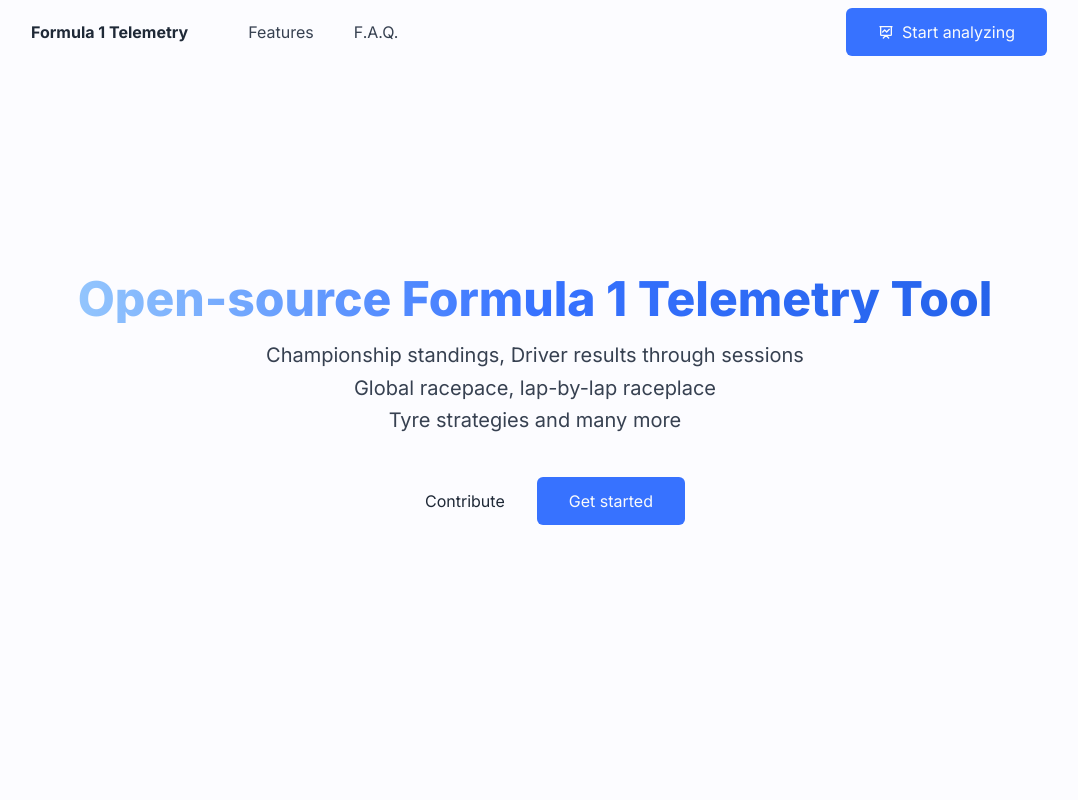
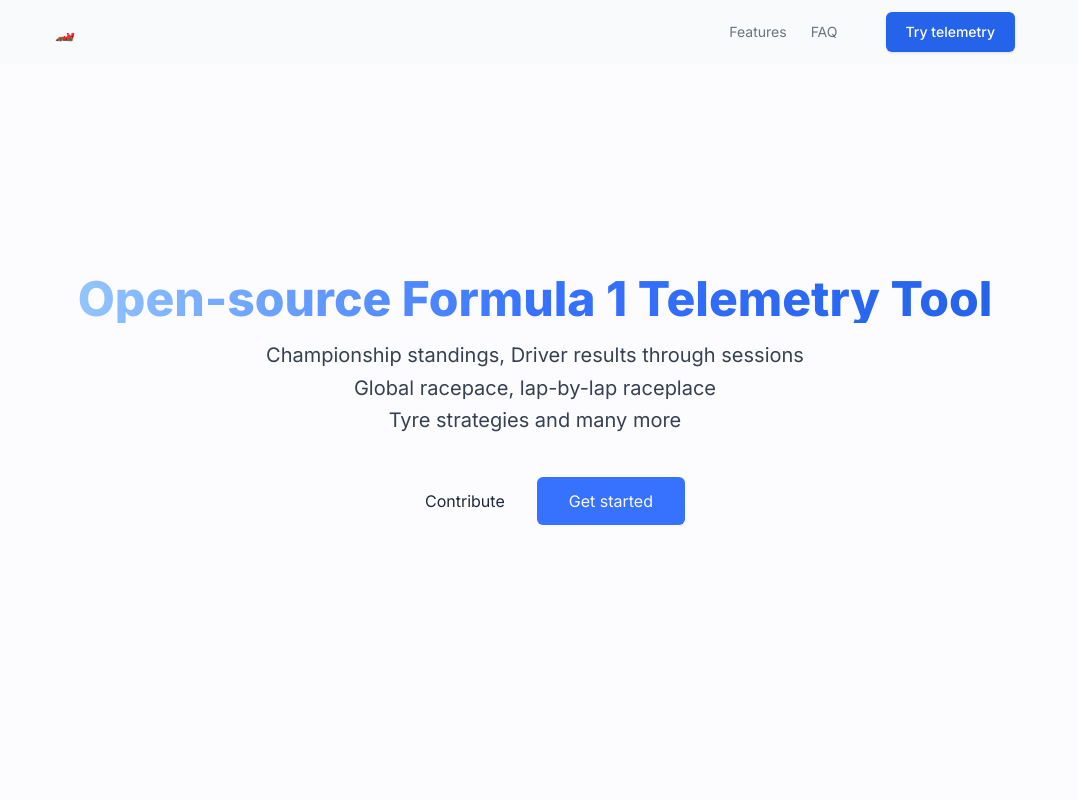
Before and after one commit to milan-codes/the-briefing-room, a Next.js app: page / in a window 1280 px wide. Shown: the top 800 px of the page, without its empty margins (105-1183 px from the left). Built offline with nearby package versions, Linux system fonts and the light colour scheme; some icons are missing.

Commit message:
Redesigned navbar

```diff
--- a/src/components/landing/Navbar/Navbar.tsx
+++ b/src/components/landing/Navbar/Navbar.tsx
@@ -1,65 +1,51 @@
-import { Disclosure } from "@headlessui/react";
-import { MenuIcon, XIcon } from "@heroicons/react/outline";
-import Link from "next/link";
-import { UrlObject } from "url";
-import NavbarButton from "./NavbarButton";
+const Navbar: React.FC = () => (
+  <header aria-label="Site Header" className="bg-gray-50">
+    <div className="mx-auto max-w-screen-lg px-4 sm:px-6 lg:px-8">
+      <div className="flex h-16 items-center justify-between">
+        <div className="flex-1 md:flex md:items-center md:gap-12">
+          <a className="block text-teal-600" href="/">
+            <span className="sr-only">Home</span>
+            🏎️
+          </a>
+        </div>
 
-interface LinkProps {
-  name: string;
-  href: string | UrlObject;
-}
+        <div className="md:flex md:items-center md:gap-12">
+          <nav aria-label="Site Nav" className="hidden md:block">
+            <ul className="flex items-center gap-6 text-sm">
+              <li>
+                <a className="text-gray-500 transition hover:text-gray-500/75" href="/">
+                  Features
+                </a>
+              </li>
 
-interface NavbarProps {
-  links: LinkProps[];
-}
+              <li>
+                <a className="text-gray-500 transition hover:text-gray-500/75" href="/">
+                  FAQ
+                </a>
+              </li>
+            </ul>
+          </nav>
 
-const Navbar: React.FC<NavbarProps> = ({ links }) => (
-  <Disclosure as="nav" className="bg-[#FCFCFF] dark:bg-[#0A0F0D] px-2 sm:px-0">
-    {({ open }) => (
-      <>
-        <div className="max-w-5xl mx-auto h-16 relative flex items-center justify-start">
-          {/* Mobile Navigation Menu button */}
-          <Disclosure.Button className="p-2 rounded-md duration-200 text-gray-800 dark:text-gray-200 hover:bg-gray-100 dark:hover:bg-gray-900 sm:hidden">
-            {open ? <XIcon className="h-6 w-6" /> : <MenuIcon className="h-6 w-6" />}
-          </Disclosure.Button>
+          <div className="flex items-center gap-4">
+            <div className="sm:flex sm:gap-4">
+              <a
+                className="rounded-md bg-blue-600 px-5 py-2.5 text-sm font-medium text-white shadow"
+                href="/"
+              >
+                Try telemetry
+              </a>
+            </div>
 
-          {/* Logo */}
-          <div className="font-bold flex items-center px-2 text-gray-800 dark:text-gray-200">
-            Formula 1 Telemetry
-          </div>
-
-          {/* Desktop Navigation */}
-          <div className="hidden sm:flex sm:items-center sm:px-8">
-            {links.map(({ name, href }, index) => (
-              <Link href={href} key={index}>
-                <a className="px-4 py-2 mx-1 rounded-md duration-200 text-gray-700 dark:text-gray-300 hover:bg-gray-100 dark:hover:bg-gray-900">
-                  {name}
-                </a>
-              </Link>
-            ))}
-          </div>
-
-          {/* Action button */}
-          <div className="flex items-center absolute inset-y-0 right-0">
-            <NavbarButton />
+            <div className="block md:hidden">
+              <button className="rounded bg-gray-100 p-2 text-gray-600 transition hover:text-gray-600/75">
+                🏎️
+              </button>
+            </div>
           </div>
         </div>
-
-        {/* Mobile Navigation Menu*/}
-        <Disclosure.Panel className="sm:hidden">
-          <div className="flex flex-col pb-3">
-            {links.map(({ name, href }, index) => (
-              <Disclosure.Button key={index} as={Link} href={href}>
-                <a className="px-3 py-2 my-1 rounded-md duration-200 text-gray-200 hover:bg-gray-900">
-                  {name}
-                </a>
-              </Disclosure.Button>
-            ))}
-          </div>
-        </Disclosure.Panel>
-      </>
-    )}
-  </Disclosure>
+      </div>
+    </div>
+  </header>
 );
 
 export default Navbar;
--- a/src/pages/index.tsx
+++ b/src/pages/index.tsx
@@ -13,12 +13,7 @@
 
   return (
     <div>
-      <Navbar
-        links={[
-          { name: "Features", href: "#features" },
-          { name: "F.A.Q.", href: "#faq" },
-        ]}
-      />
+      <Navbar />
       <Hero />
       <div id="features">
         <Features
```
